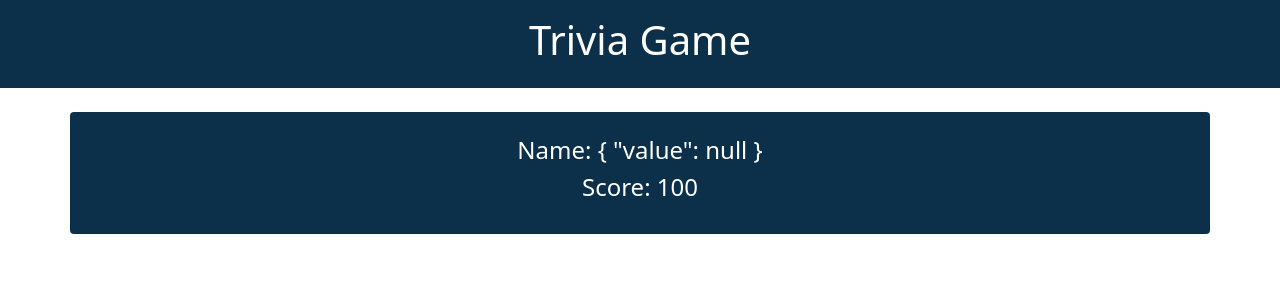
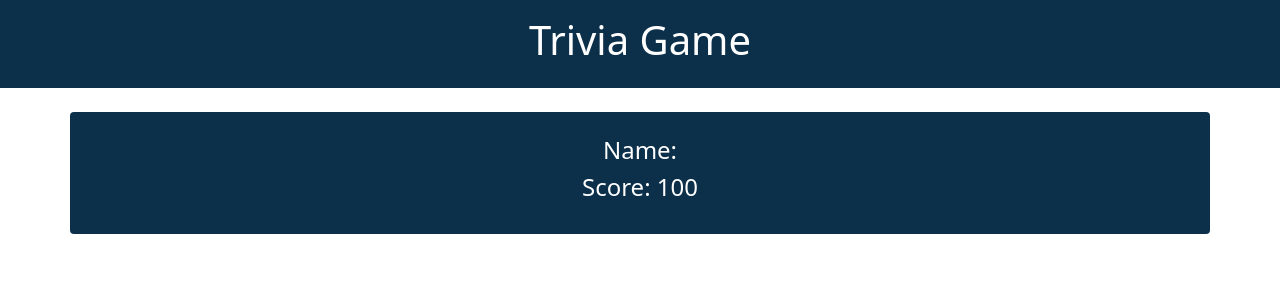
Before and after one commit to LisettedeWilde/Assignment-6-Trivia-Game, a Vue app: page /results in a window 1280 px wide. Shown: the top 300 px of the page. Built offline with nearby package versions, Linux system fonts and the light colour scheme.

Commit message:
setup as it should work

```diff
--- a/src/api/user.js
+++ b/src/api/user.js
@@ -9,7 +9,7 @@ export function getUser(username) {
         if (results.length == 0) {
           return createUser(username);
         } else {
-          localStorage.setItem('user', JSON.stringify(results));
+          localStorage.setItem('user', results);
           return results;
         }
     })
--- a/src/components/NameScore.vue
+++ b/src/components/NameScore.vue
@@ -6,11 +6,11 @@
     const username = reactive({})
 
     onBeforeMount(()=>{
-        username.value = JSON.parse(localStorage.getItem('user'));
+        username.value = localStorage.getItem('user');
     })
 
-    console.log(typeof(username.value));
-    console.log(username.value);
+    console.log(typeof(username.value)); // return undefined
+    console.log(username.value); // returns undefined
 
 
 //btn for back to start
--- a/src/components/ShowNameScore.vue
+++ b/src/components/ShowNameScore.vue
@@ -6,7 +6,7 @@ const props = defineProps({ nameProp: Object});
 
 <template>
     <section class="container-sm rounded p-4 name d-flex flex-column align-items-center">
-        <h4 class="text-white">Name: {{nameProp}} </h4>
+        <h4 class="text-white">Name: {{nameProp.username}} </h4>
         <h4 class="text-white">Score: 100</h4>
     </section>
 </template>
```
